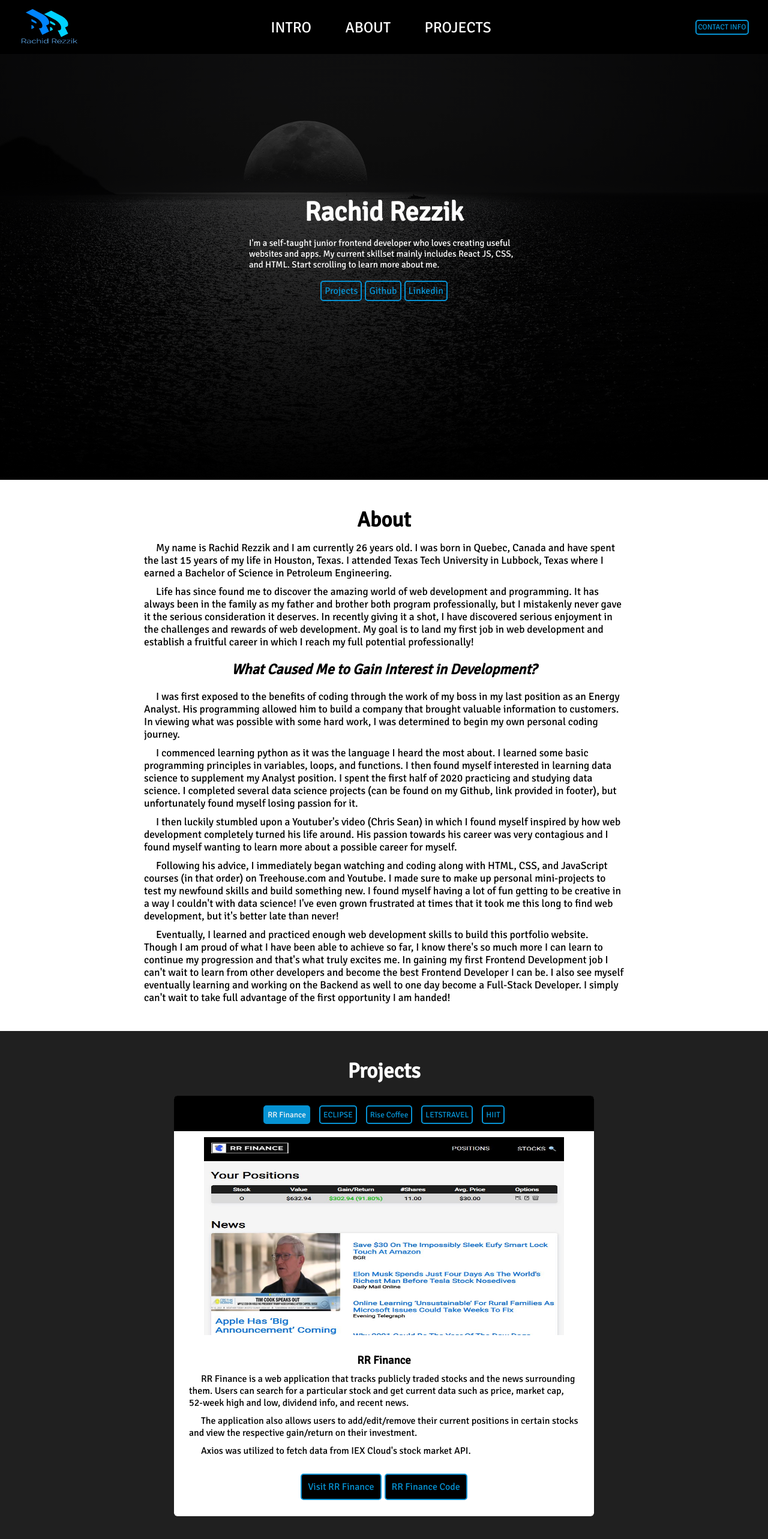
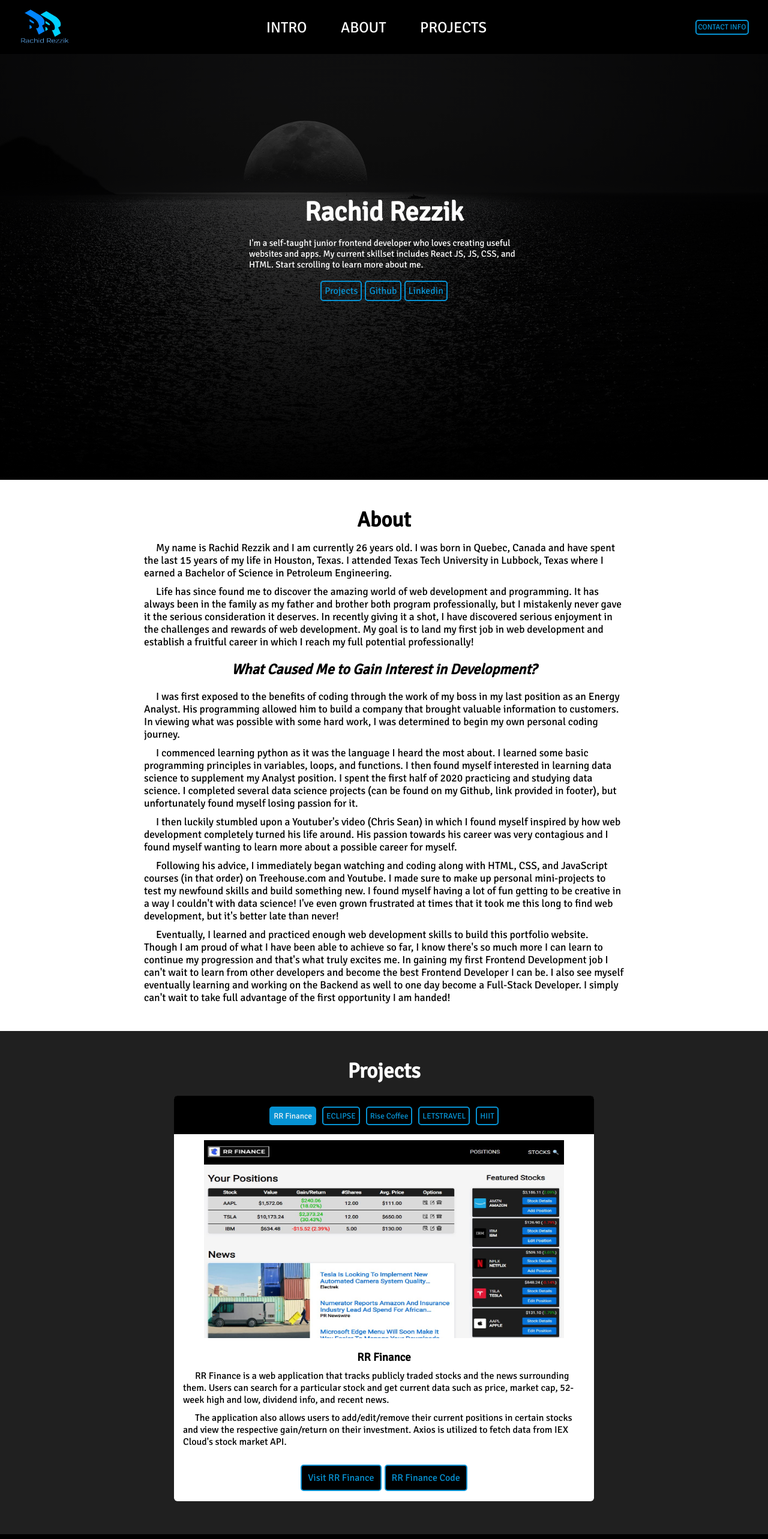
Before and after one commit to RachidRezzik/MyPortfolio, a React (Create React App) app: page / in a window 1280 px wide. Shown: the top 2566 px of the page at 60% size. Built offline with nearby package versions, Linux system fonts and the light colour scheme; a web font is replaced by a local one.

Commit message:
changed rr finance pic, edited css for smaller

```diff
--- a/src/App.css
+++ b/src/App.css
@@ -35,8 +35,8 @@
 }
 
 .logo_div img{
-  width: 100px;
-  height: 60px;
+  width: 85px;
+  height: 57.5px;
   margin-top: 2.5px;
   cursor: pointer;
 }
@@ -88,8 +88,8 @@
 
 .hamburger_div img{
   order: 1;
-  width: 30px;
-  height: 30px;
+  width: 27.5px;
+  height: 27.5px;
   cursor: pointer;
 }
 
@@ -338,7 +338,7 @@
 }
 
 .projects_nav button{
-  margin: 2.5px 7.5px;
+  margin: 5px;
   padding: 5px;
   background: black;
   color: rgb(6, 147, 212);
@@ -393,7 +393,7 @@
 .project_div .project_description{
   margin-top: 15px;
   width: 100%;
-  padding: 15px;
+  padding: 5px;
 }
 
 
--- a/src/components/Intro.js
+++ b/src/components/Intro.js
@@ -14,9 +14,9 @@ export default function Intro(props) {
         <div className="home_section">
             <div className="rachid_intro">
                 <h1>Rachid Rezzik</h1>
-                <p>I'm a self-taught junior frontend developer who loves creating useful websites and apps. My current skillset mainly includes React JS, CSS, and HTML. Start scrolling to learn more about me. </p>
+                <p>I'm a self-taught junior frontend developer who loves creating useful websites and apps. My current skillset includes React JS, JS, CSS, and HTML. Start scrolling to learn more about me. </p>
                 <div className="intro_links">
-                    <a onClick={() => handleLinkClick("#work")}>Projects</a>
+                    <a onClick={() => handleLinkClick("#Work")}>Projects</a>
                     <a href="https://github.com/RachidRezzik">Github</a>
                     <a href="https://github.com/RachidRezzik">Linkedin</a>
                 </div>
--- a/src/components/RR_Finance.js
+++ b/src/components/RR_Finance.js
@@ -12,8 +12,7 @@ export default function RR_Finance() {
             <div className="project_description">
                 <h3>RR Finance</h3>
                 <p>RR Finance is a web application that tracks publicly traded stocks and the news surrounding them. Users can search for a particular stock and get current data such as price, market cap, 52-week high and low, dividend info, and recent news.</p>
-                <p>The application also allows users to add/edit/remove their current positions in certain stocks and view the respective gain/return on their investment.</p>
-                <p>Axios was utilized to fetch data from IEX Cloud's stock market API. </p>
+                <p>The application also allows users to add/edit/remove their current positions in certain stocks and view the respective gain/return on their investment. Axios is utilized to fetch data from IEX Cloud's stock market API.</p>
                 <div className="project_buttons">
                     <a href="https://rachidrezzik.github.io/StocksTracker/" target="_blank">Visit RR Finance</a>
                     <a href="https://github.com/RachidRezzik/StocksTracker" target="_blank">RR Finance Code</a>
```
Also changed, not shown: src/images/RR_Finance.JPG, 1 other file (tests, documents, lock files or other folders).
